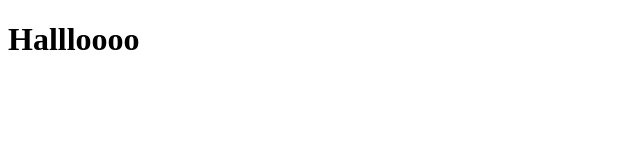
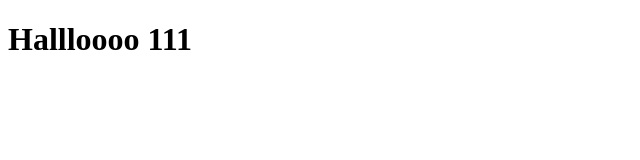
Before and after one commit to AndrejWiseman/queen-test-1, a plain HTML site: page index.html in a window 1280 px wide. Shown: the full height of the page, 0-640 px from the left. Drawn offline with Linux system fonts and the light colour scheme.

Commit message:
coment 222

```diff
--- a/index.html
+++ b/index.html
@@ -7,6 +7,6 @@
   <title>Document</title>
 </head>
 <body>
-  <h1>Hallloooo </h1>
+  <h1>Hallloooo 111</h1>
 </body>
 </html>
```
